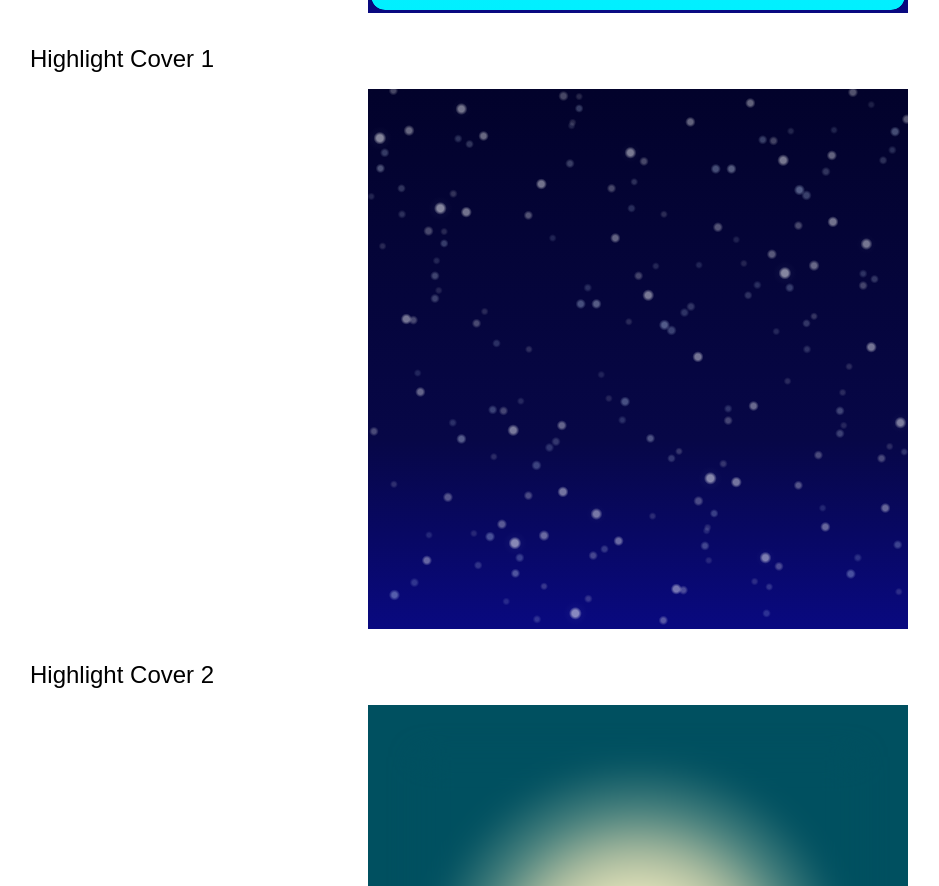
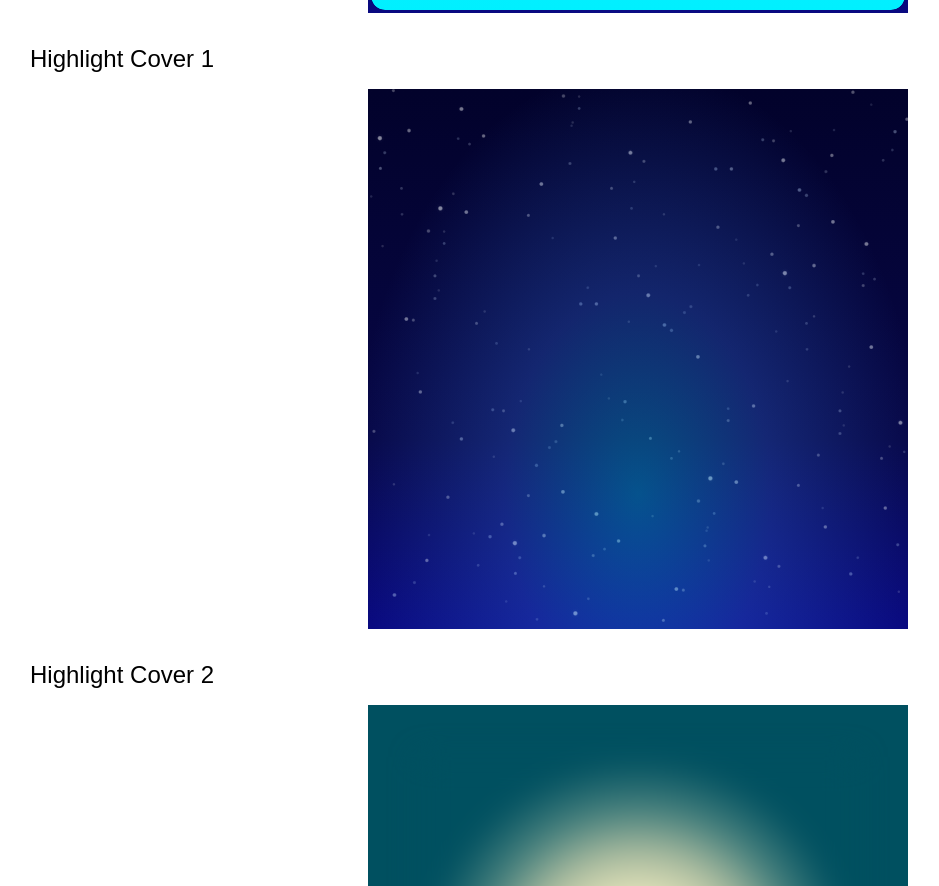
Before and after one commit to DevifyDev/devify-assets, a plain HTML site: page index.html in a window 1280 px wide. Shown: the part 7189-8075 px from the top of the page, without its empty margins (2-941 px from the left). Drawn offline with Linux system fonts and the light colour scheme.

```diff
--- a/data.js
+++ b/data.js
@@ -112,7 +112,7 @@ const highlightStars = [[0, 0], [50, 50], [25, 75]].map(([offsetX, offsetY]) =>
 ).join(', ');
 document.querySelector('.highlight-cover-1')?.style.setProperty(
   '--stars',
-  highlightStars.replace(/([\d.]+)px/g, (_, radius) => `${Number(radius) * 4}px`)
+  highlightStars.replace(/([\d.]+)px/g, (_, radius) => `${Number(radius) * 1.7}px`)
 );
 document.querySelector('.post')?.style.setProperty(
   '--stars',
--- a/styles.css
+++ b/styles.css
@@ -1113,7 +1113,15 @@ h1 {
 }
 
 .highlight-cover-1 {
-  background: var(--stars), var(--brand-gradient);
+  background:
+    radial-gradient(
+      ellipse at 50% 75%,
+      rgba(0, 240, 255, 0.32) 0%,
+      rgba(59, 130, 246, 0.26) 35%,
+      transparent 75%
+    ),
+    var(--stars),
+    var(--brand-gradient);
 }
 
 .highlight-cover-2 {
```
